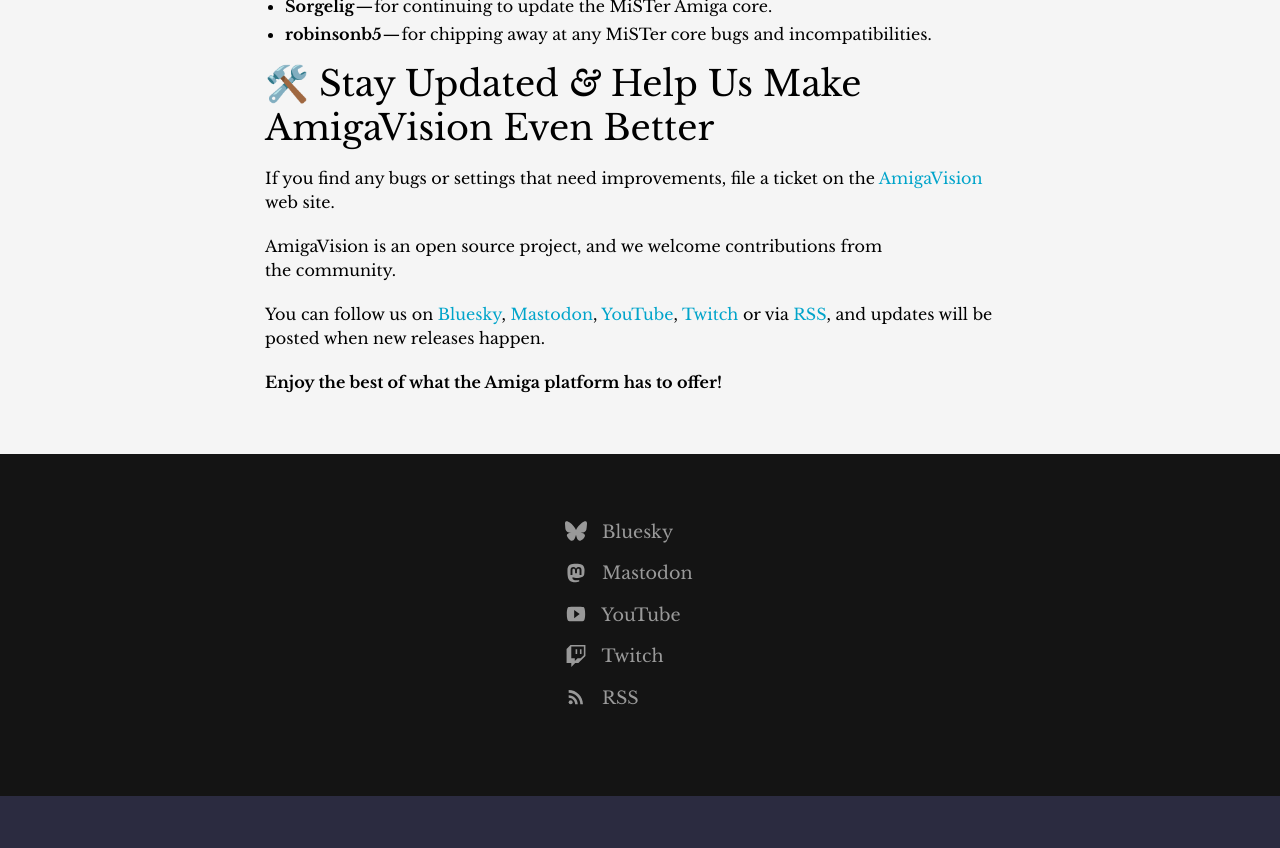
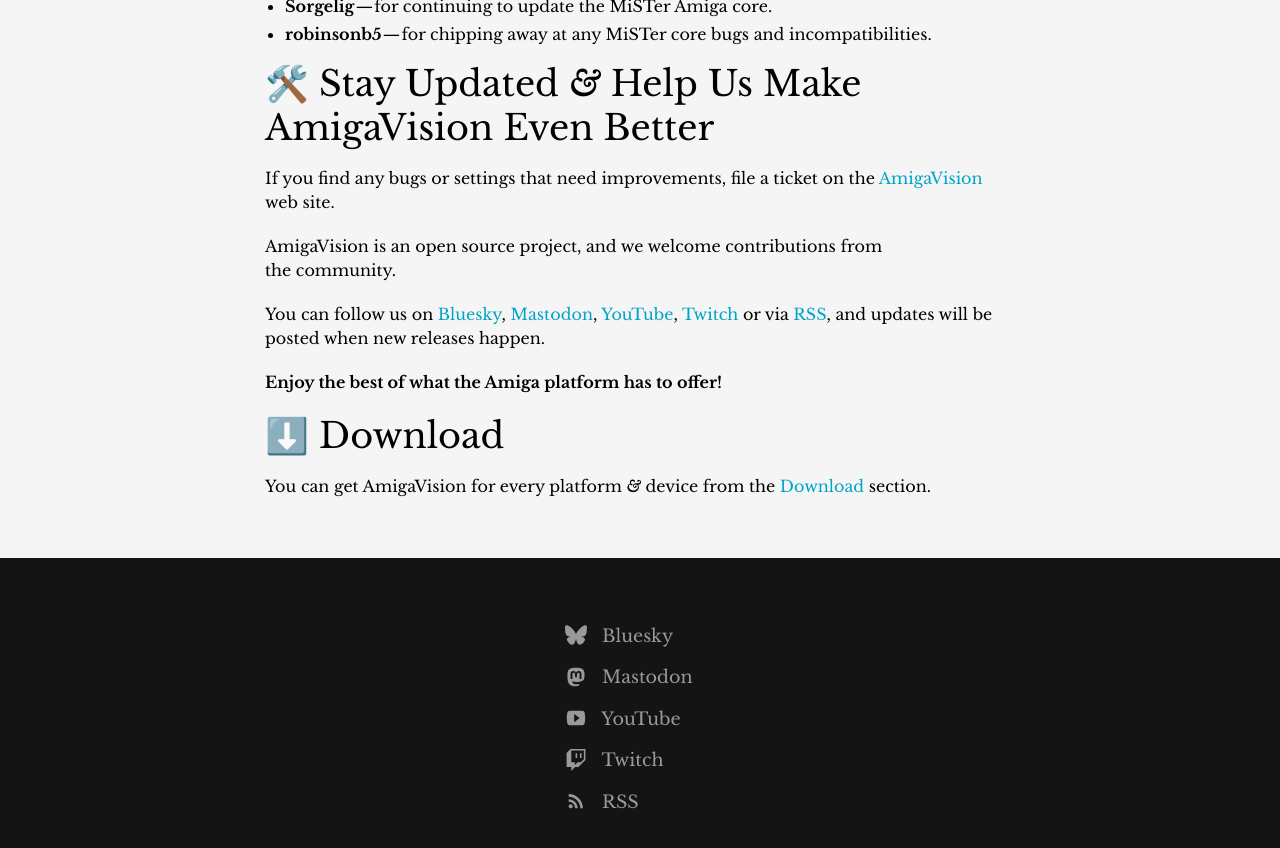
Before and after one commit to amigavision/amigavision.github.io, a Jekyll site: the page built from _posts/2026-04-15-2026.04.16.md, in a window 1280 px wide and 900 px high, scrolled down 10896 px. Shown: the top 848 px of the window. Built offline with Jekyll 4.4.1, drawn with Linux system fonts in a browser that asks for light colours; before the commit the page ends 11692 px from its top, so only the background shows below that.

Commit message:
Add download link

```diff
--- a/_posts/2026-04-15-2026.04.16.md
+++ b/_posts/2026-04-15-2026.04.16.md
@@ -402,6 +402,10 @@
 
 **Enjoy the best of what the Amiga platform has to offer!**
 
+## ⬇️ Download
+
+You can get AmigaVision for every platform *&* device from the [Download] section.
+
 <script>
 document.addEventListener("DOMContentLoaded", () => {
   const figure = document.querySelector("#dotc-compare");
@@ -489,6 +493,7 @@
 
 
 [AmigaVision]:https://amiga.vision
+[Download]:https://amiga.vision/download
 [Mastodon]:https://mastodon.social/@amiga_vision
 [Bluesky]:https://bsky.app/profile/amiga.vision
 [YouTube]:https://youtube.com/@amiga_vision
```
